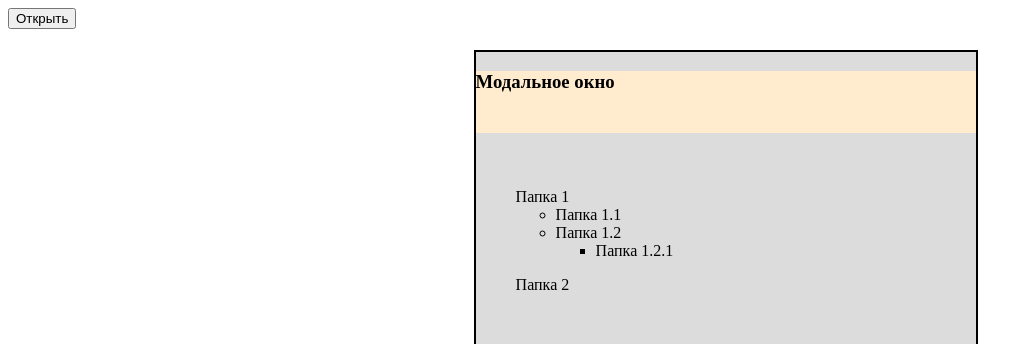
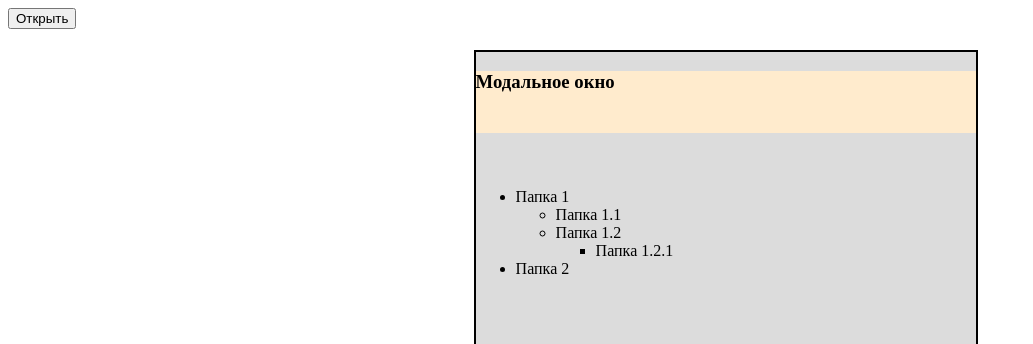
Before and after one commit to SLiubovS/modal-window-Sakhavision, a Vue app: page / in a window 1280 px wide. Both pictures are taken after a click on the button "Открыть". Shown: the top 344 px of the page, without its empty margins (0-1033 px from the left). Built offline with nearby package versions, Linux system fonts and the light colour scheme.

Commit message:
поправила разметку списков дерева

```diff
--- a/src/App.vue
+++ b/src/App.vue
@@ -5,7 +5,6 @@ import { ref } from 'vue';
 const openWindow = ref(false);
 
 function openModalWindow() {
-
   openWindow.value = true;
 }
 
@@ -21,13 +20,12 @@ function closeModalWindow() {
     </button>
   </div>
 
-    <ModalWindow title="Модальное окно" v-if="openWindow" @close-modal-window="closeModalWindow">
-    </ModalWindow>
+  <ModalWindow title="Модальное окно" v-if="openWindow" @close-modal-window="closeModalWindow">
+  </ModalWindow>
 
 </template>
 
 <style scoped>
-
 .active {
   background-color: gainsboro;
 }
--- a/src/components/TreeComponent.vue
+++ b/src/components/TreeComponent.vue
@@ -21,11 +21,13 @@ const mockFolders: Ref<Array<IFolder>> = ref([
 </script>
 
 <template>
-        <ul v-for="mockFolder in mockFolders" :key="mockFolder.id">
+    <ul>
+        <li v-for="mockFolder in mockFolders" :key="mockFolder.id">
             {{ mockFolder.name }}
-                <TreeItem :folder="mockFolder">
-                </TreeItem>
-        </ul>
+            <TreeItem :folder="mockFolder">
+            </TreeItem>
+        </li>
+    </ul>
 </template>
 
 <style scoped>
--- a/src/components/TreeItem.vue
+++ b/src/components/TreeItem.vue
@@ -8,16 +8,8 @@ defineProps<{
 </script>
 
 <template>
-        <!-- <ul v-for="child in folder.children" :key="child.id">
+    <ul v-for="child in folder.children" :key="child.id">
         <li>
-                {{ child.name }}
-                <TreeItem :folder="child">
-                </TreeItem>
-            </li>
-        </ul>    -->
-
-        <ul>
-            <li v-for="child in folder.children" :key="child.id">
             {{ child.name }}
             <TreeItem :folder="child">
             </TreeItem>
```
Also changed, not shown: src/components/ModalWindow.vue (+0 -19 lines). Lines whose indentation alone changed are shown as unchanged.
